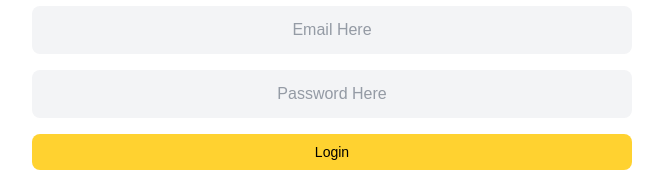
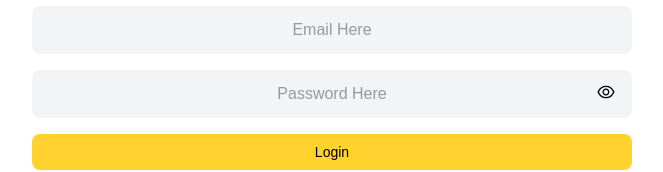
Before and after one commit to khalidkarimkqr/UniStream, a React (Vite) app in the folder client/: page /login in a window 1280 px wide. Shown: the part 320-492 px from the top of the page, without its empty margins (308-971 px from the left). Built offline with nearby package versions, Linux system fonts and the light colour scheme; a web font is replaced by a local one.

Commit message:
feat: add password visibility toggle in login and signup forms using eye icon

```diff
--- a/client/src/pages/Login.jsx
+++ b/client/src/pages/Login.jsx
@@ -1,14 +1,16 @@
-import { React, useContext } from "react";
+import { React, useContext, useState } from "react";
 import Input from "../components/ui/Input";
 import Button from "../components/ui/Button";
 import axios from "axios";
 import toast from "react-hot-toast";
 import { AppContext } from "../contexts/AppContext";
 import { useNavigate } from "react-router-dom";
+import { AiOutlineEye, AiOutlineEyeInvisible } from "react-icons/ai";
 
 const Login = () => {
   const { setUser, setIsAuthenticated } = useContext(AppContext);
   const navigate = useNavigate();
+  const [showPassword, setShowPassword] = useState(false);
 
   const handleSubmit = async (e) => {
     e.preventDefault();
@@ -31,9 +33,9 @@ const Login = () => {
       if (data.success) {
         toast.success(data.message);
         e.target.reset();
-        localStorage.setItem("user", JSON.stringify(data.data.user)); // fixed
+        localStorage.setItem("user", JSON.stringify(data.data.user));
         localStorage.setItem("token", data.data.token);
-        setUser(data.data.user); // also fixed
+        setUser(data.data.user);
         setIsAuthenticated(true);
         navigate("/dashboard");
       } else {
@@ -51,7 +53,19 @@ const Login = () => {
         className="sm:w-[50vw] mx-auto px-5 h-[80vh] flex flex-col justify-center gap-4"
       >
         <Input id="email" type="email" placeholder="Email Here" />
-        <Input id="password" type="password" placeholder="Password Here" />
+        <div className="relative">
+          <Input
+            id="password"
+            type={showPassword ? "text" : "password"}
+            placeholder="Password Here"
+          />
+          <span
+            onClick={() => setShowPassword(!showPassword)}
+            className="absolute right-4 top-3 cursor-pointer text-xl"
+          >
+            {showPassword ? <AiOutlineEyeInvisible /> : <AiOutlineEye />}
+          </span>
+        </div>
         <Button text="Login" />
       </form>
     </div>
--- a/client/src/pages/Signup.jsx
+++ b/client/src/pages/Signup.jsx
@@ -1,12 +1,14 @@
-import React from "react";
+import React, { useState } from "react";
 import Input from "../components/ui/Input";
 import Button from "../components/ui/Button";
 import { toast } from "react-hot-toast";
 import axios from "axios";
 import { useNavigate } from "react-router-dom";
+import { AiOutlineEye, AiOutlineEyeInvisible } from "react-icons/ai";
 
 const Signup = () => {
   const navigate = useNavigate();
+  const [showPassword, setShowPassword] = useState(false);
 
   const handleSubmit = async (e) => {
     e.preventDefault();
@@ -51,8 +53,18 @@ const Signup = () => {
           <Input id="lastName" type="text" placeholder="Last Name Here" />
         </div>
         <Input id="email" type="email" placeholder="Email Here" />
-        <div className="flex flex-col sm:flex-row gap-4">
-          <Input id="password" type="password" placeholder="Password Here" />
+        <div className="flex flex-col sm:flex-row gap-4 items-center relative">
+          <Input
+            id="password"
+            type={showPassword ? "text" : "password"}
+            placeholder="Password Here"
+          />
+          <span
+            onClick={() => setShowPassword(!showPassword)}
+            className="absolute right-4 top-[30%] cursor-pointer text-xl"
+          >
+            {showPassword ? <AiOutlineEyeInvisible /> : <AiOutlineEye />}
+          </span>
           <Button text="Create Account" />
         </div>
       </form>
```
Also changed, not shown: 1 other file (tests, documents, lock files or other folders).
